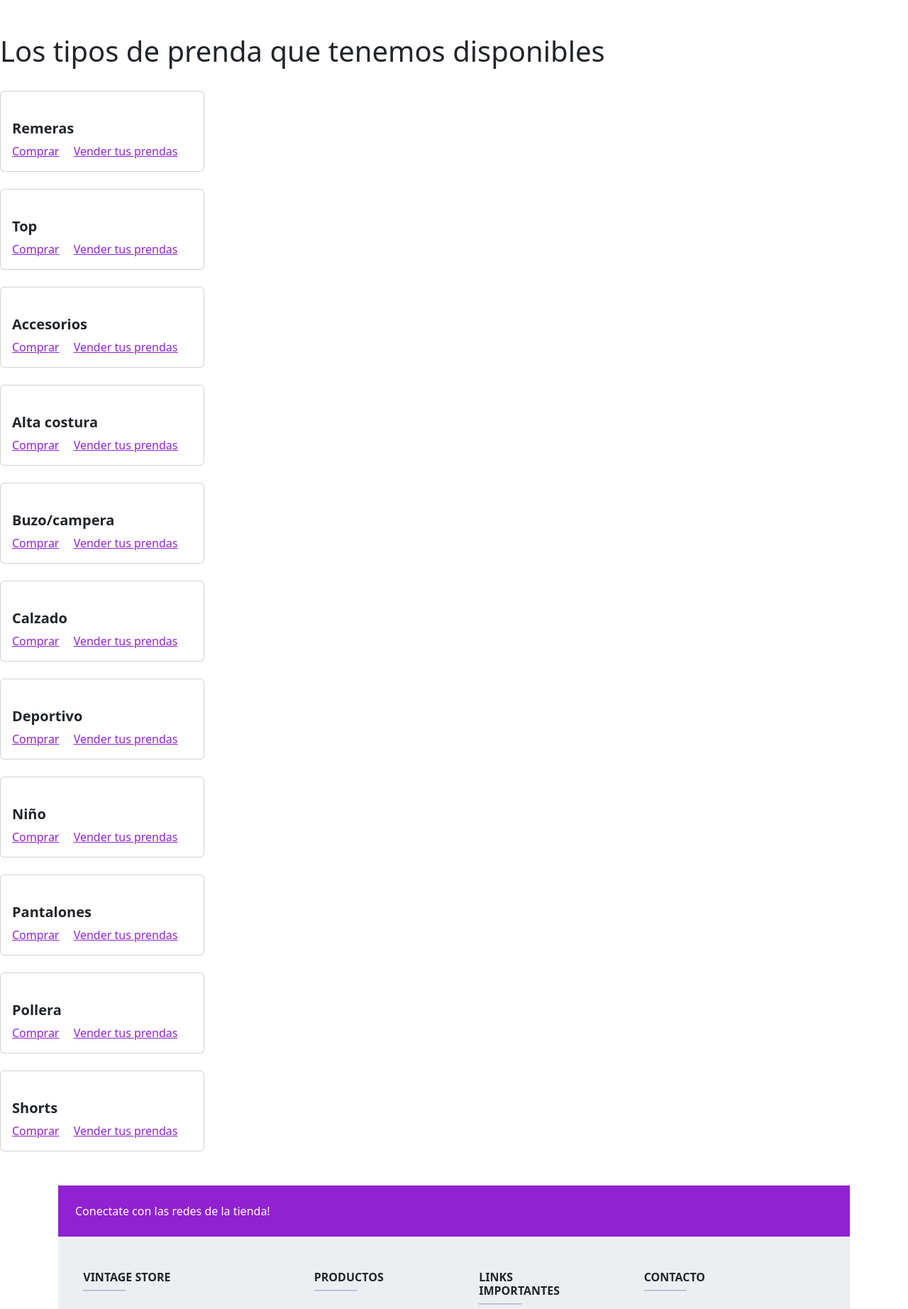
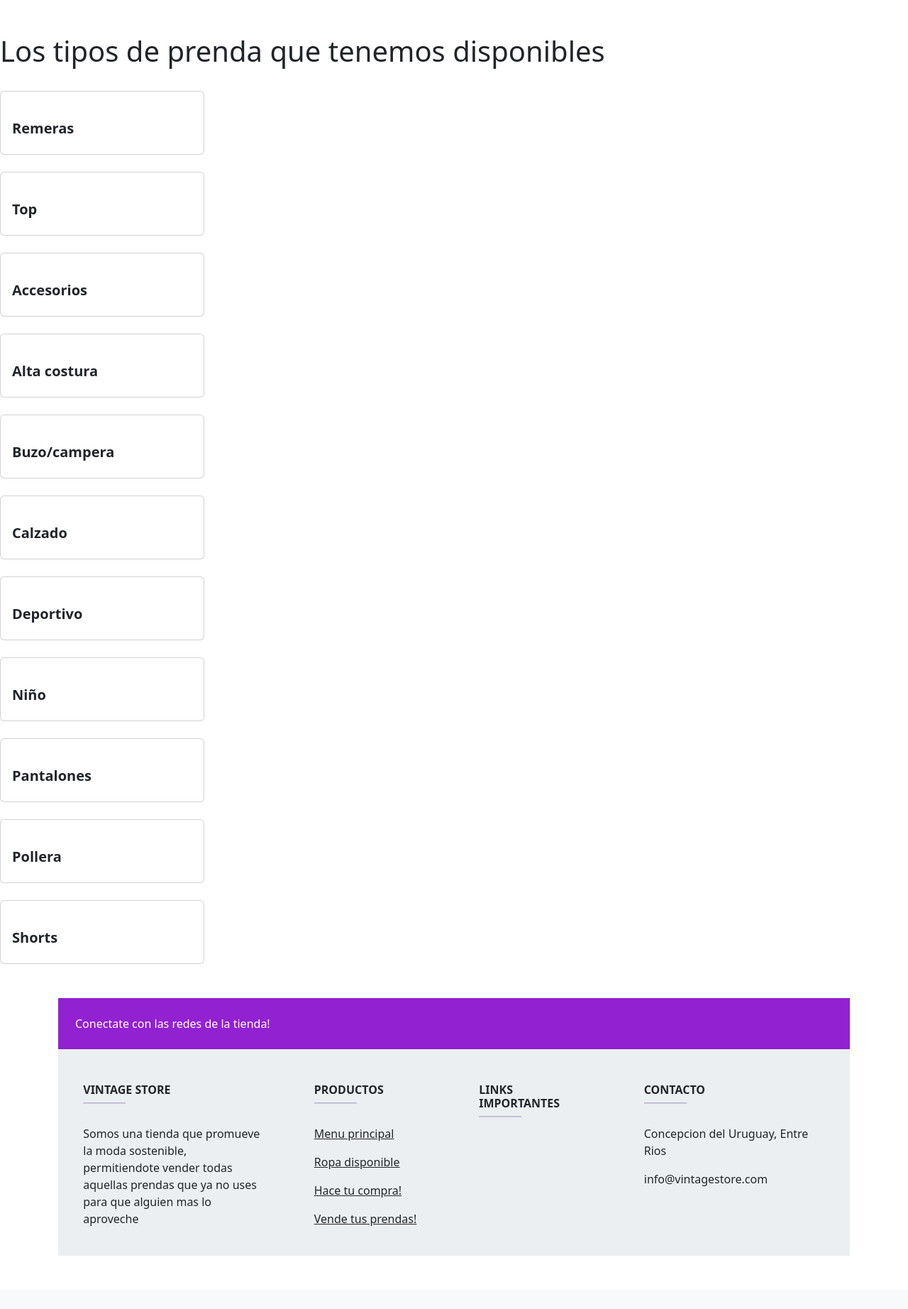
Before and after one commit to rotournour/ProyectoFinal_Python, a Django app: page /clothes/listado_categories/ in a window 1280 px wide. Shown: the part 70-1914 px from the top of the page at 71% size. After the commit the page ends 1797 px from the top, so only its background shows below. Run offline with Django 4.2, Linux system fonts and the light colour scheme; data comes from the database, SQL or seed files in the repository; both versions use the stored data as it was after the commit.

Commit message:
mixin y decorators

```diff
--- a/proyecto_final/clothes/urls.py
+++ b/proyecto_final/clothes/urls.py
@@ -3,7 +3,7 @@
 from clothes.views import create_clothing, list_categories, list_and_buy, clothes_update, ClothesDeleteView
 
 urlpatterns = [
-    path('vender/', create_clothing),
+    path('create/', create_clothing),
     path('listado_categories/', list_categories), #arreglar
     path('listado_clothes/', list_and_buy), #arreglar
     path('update-clothes/<int:pk>/', clothes_update),
--- a/proyecto_final/clothes/views.py
+++ b/proyecto_final/clothes/views.py
@@ -3,9 +3,9 @@
 from clothes.forms import ClothingForm, ClothesCart
 from django.views.generic import DeleteView
 from django.contrib.auth.mixins import LoginRequiredMixin, UserPassesTestMixin
-from django.contrib.auth.decorators import user_passes_test
+from django.contrib.auth.decorators import user_passes_test, login_required
 
-
+@login_required
 def create_clothing (request):
     if request.method == 'GET':
         context = {
--- a/proyecto_final/templates/base.html
+++ b/proyecto_final/templates/base.html
@@ -27,7 +27,7 @@
                             <a class="nav-link" style="position: relative; right: 130%; top: 10%" href="/clothes/listado_categories"> Categorias</a>
                         </li>
                         <li class="nav-item">
-                            <a class="nav-link" style="position: relative; right: 80%; top: 10%" href="/clothes/vender"> Publica tus prendas </a>
+                            <a class="nav-link" style="position: relative; right: 80%; top: 10%" href="/clothes/create"> Publica tus prendas </a>
                         </li>
                         <li class="nav-item">
                             <a class="nav-link" style="position: relative; right: 100%; top: 10%"  href="/clothes/listado_clothes"> Ropa disponible </a>
--- a/proyecto_final/templates/clothes/list_categories.html
+++ b/proyecto_final/templates/clothes/list_categories.html
@@ -14,8 +14,10 @@
 <div class="card" style="width: 18rem;"></br>
   <div class="card-body">
     <h5 class="card-title"><b>{{category}}</b></h5>
+    {% if request.user.is_authenticated %}
     <a href="/clothes/listado_clothes/" class="card-link" style="color:#9121d1;">Comprar</a>
-    <a href="/clothes/vender" class="card-link" style="color:#9121d1;">Vender tus prendas</a>
+    <a href="/clothes/create/" class="card-link" style="color:#9121d1;">Vender tus prendas</a>
+    {% endif %}
   </div>
 </div>
 
```
Also changed, not shown: proyecto_final/db.sqlite3.
